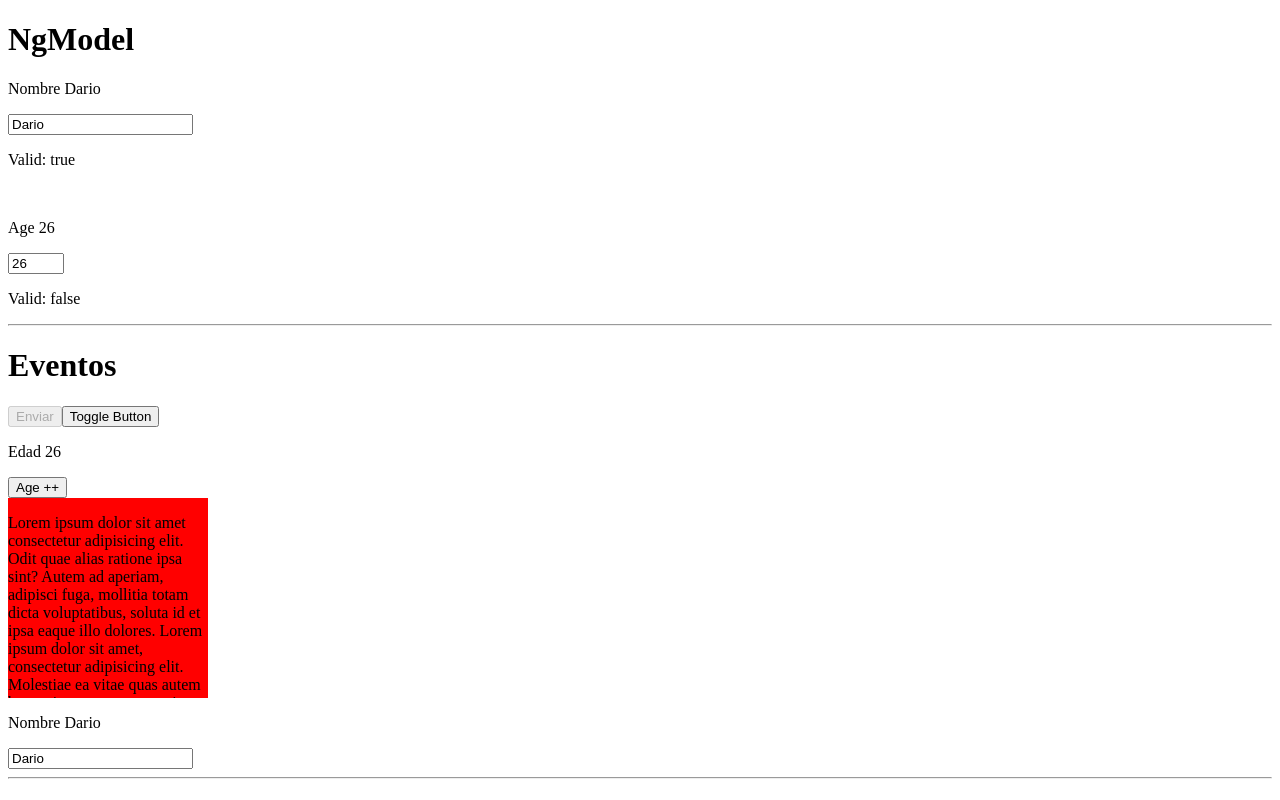
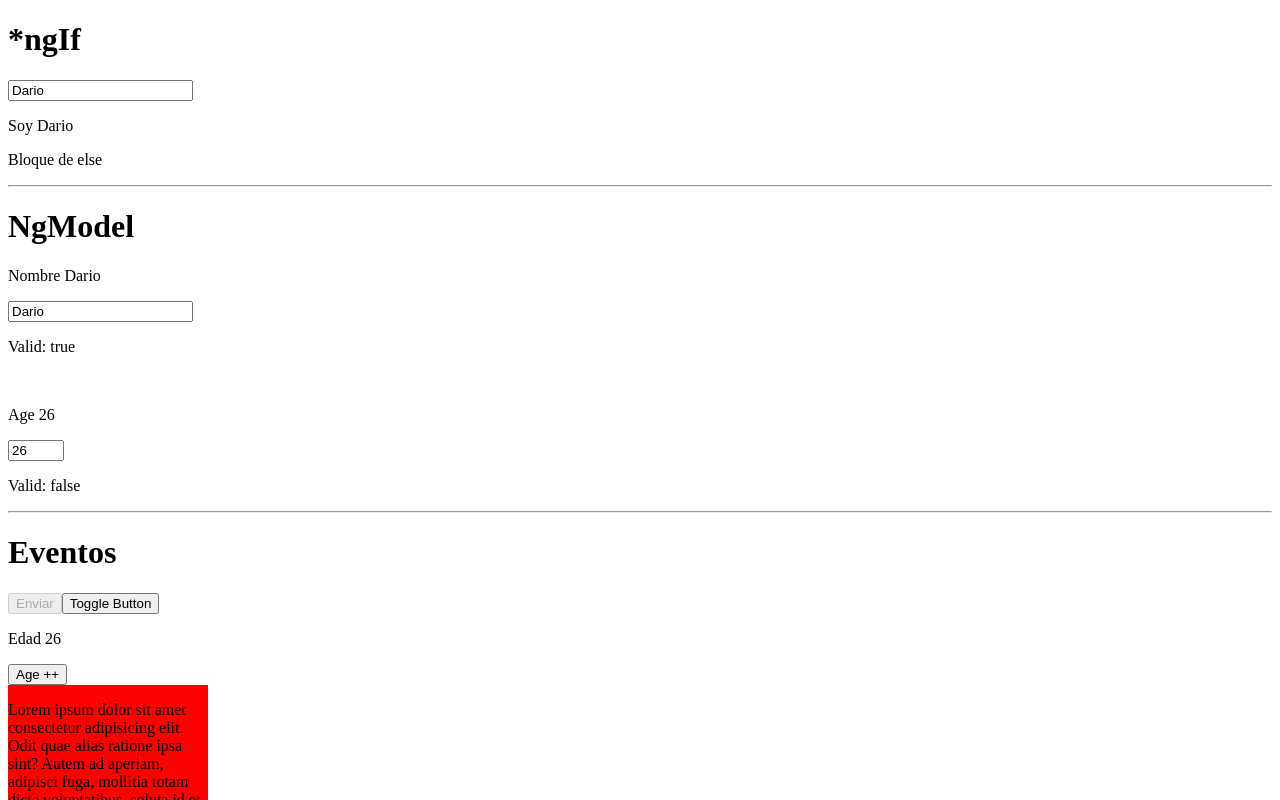
Before and after one commit to dturin1997/Curso-De-Fundamentos-De-Angular, an Angular app: page / in a window 1280 px wide. Shown: the top 800 px of the page. Built offline with nearby package versions, Linux system fonts and the light colour scheme.

Commit message:
Video-11-platzi: Uso de *ngIf

```diff
--- a/src/app/app.component.html
+++ b/src/app/app.component.html
@@ -1,3 +1,11 @@
+<h1>*ngIf</h1>
+<input type="text" required [(ngModel)]="person.name"/>
+<p *ngIf="person.name === 'Dario'">Soy Dario</p>
+<p *ngIf="person.name === 'Julian' && person.age === 18; else elseBlock">Soy Julian</p>
+<ng-template #elseBlock>
+  <p>Bloque de else</p>
+</ng-template>
+<hr>
 <h1>NgModel</h1>
 <p>Nombre {{ person.name }}</p>
 <input type="text" required #nameInput="ngModel" [(ngModel)]="person.name"/>
```
